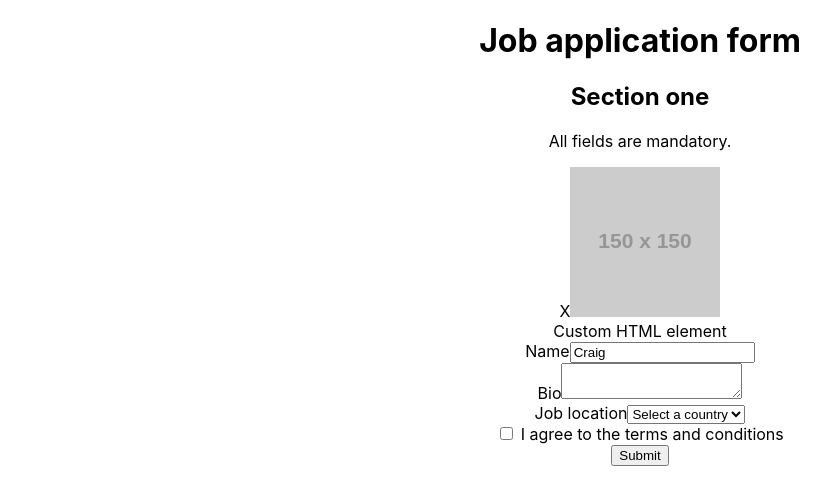
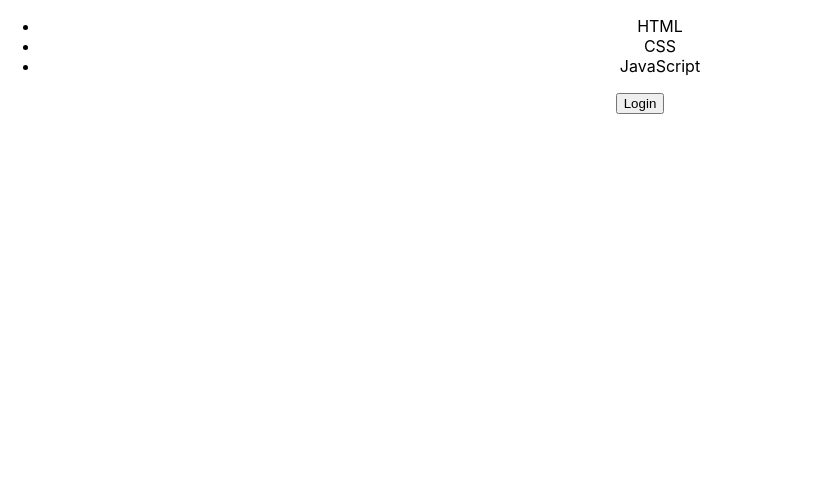
Before and after one commit to Dangereye/react-testing, a React (Create React App) app: page / in a window 1280 px wide. Shown: the top 504 px of the page, without its empty margins (0-839 px from the left). Built offline with nearby package versions, Linux system fonts and the light colour scheme.

Commit message:
Added data > skills. Added conditional Login & Start learning buttons > Skills. Updated Skills.test - queryBy

```diff
--- a/src/App.tsx
+++ b/src/App.tsx
@@ -2,11 +2,16 @@
 
 // Components
 import Application from './components/application/Application';
+import Skills from './components/skills/Skills';
+
+// Data
+import { skills } from './data/skills';
 
 function App() {
   return (
     <div className='App'>
-      <Application />
+      {/* <Application /> */}
+      <Skills skills={skills} />
     </div>
   );
 }
--- a/src/components/skills/Skills.tsx
+++ b/src/components/skills/Skills.tsx
@@ -1,6 +1,8 @@
+import { useState } from 'react';
 import { SkillProps } from './Skills.types';
 
 export default function Skills({ skills }: SkillProps) {
+  const [isLoggedIn, setIsLoggedIn] = useState(false);
   return (
     <>
       <ul>
@@ -8,6 +10,11 @@
           <li key={skill}>{skill}</li>
         ))}
       </ul>
+      {isLoggedIn ? (
+        <button>Start learning</button>
+      ) : (
+        <button onClick={() => setIsLoggedIn(true)}>Login</button>
+      )}
     </>
   );
 }
--- /dev/null
+++ b/src/data/skills.ts
@@ -0,0 +1 @@
+export const skills = ['HTML', 'CSS', 'JavaScript'];
```
Also changed, not shown: 1 other file (tests, documents, lock files or other folders).
